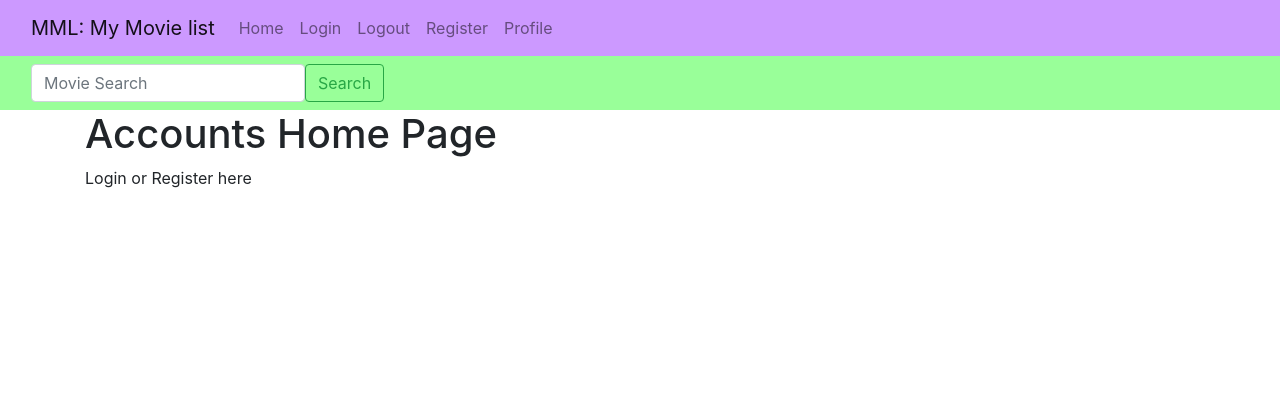
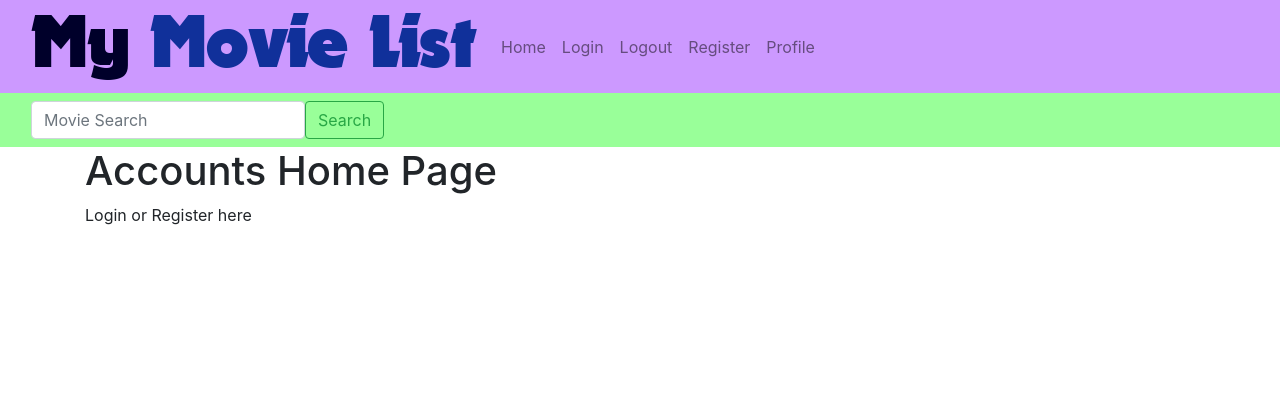
Before and after one commit to Cardboy777/MyMovieList, a Django app: page /account/ in a window 1280 px wide. Shown: the top 420 px of the page. Run offline with Django 3.2, Linux system fonts and the light colour scheme; some libraries are stand-ins or nearby versions.

Commit message:
Added Static Image Support

```diff
--- a/mymovielist/accounts/templates/base.html
+++ b/mymovielist/accounts/templates/base.html
@@ -1,6 +1,8 @@
 <!DOCTYPE html>
 <html lang="en" dir="ltr">
   <head>
+    {% load static %}
+    <link rel="icon" href="{% static 'images/favicon.ico'%}">
     <link rel="stylesheet" href="https://stackpath.bootstrapcdn.com/bootstrap/4.1.0/css/bootstrap.min.css" integrity="sha384-9gVQ4dYFwwWSjIDZnLEWnxCjeSWFphJiwGPXr1jddIhOegiu1FwO5qRGvFXOdJZ4" crossorigin="anonymous">
     <script src="https://ajax.googleapis.com/ajax/libs/jquery/3.3.1/jquery.min.js"></script>
     <script src="https://stackpath.bootstrapcdn.com/bootstrap/4.1.0/js/bootstrap.min.js" integrity="sha384-uefMccjFJAIv6A+rW+L4AHf99KvxDjWSu1z9VI8SKNVmz4sk7buKt/6v9KI65qnm" crossorigin="anonymous"></script>
@@ -13,7 +15,9 @@
   <body>
     <div class="container-fluid" style="background-color: #cc99ff;">
       <nav class="navbar navbar-expand-lg navbar-light" style="background-color: #cc99ff;">
-        <a class="navbar-brand" href="/">MML: My Movie list
+        <a class="navbar-brand" href="/">
+            {% load static %}
+            <image src="{% static 'images/titlebanner.png' %}"/>
             <button class="navbar-toggler" type="button" data-toggle="collapse" data-target="#navbarSupportedContent" aria-controls="navbarSupportedContent" aria-expanded="false" aria-label="Toggle navigation">
         </a>
           <span class="navbar-toggler-icon"></span>
```
Also changed, not shown: mymovielist/accounts/static/images/favicon.ico (renamed from mymovielist/mymovielist/static/images/favicon.ico), mymovielist/accounts/static/images/logo.png (renamed from mymovielist/mymovielist/static/images/logo.png), mymovielist/accounts/static/images/titlebanner.png (renamed from mymovielist/mymovielist/static/images/titlebanner.png).
